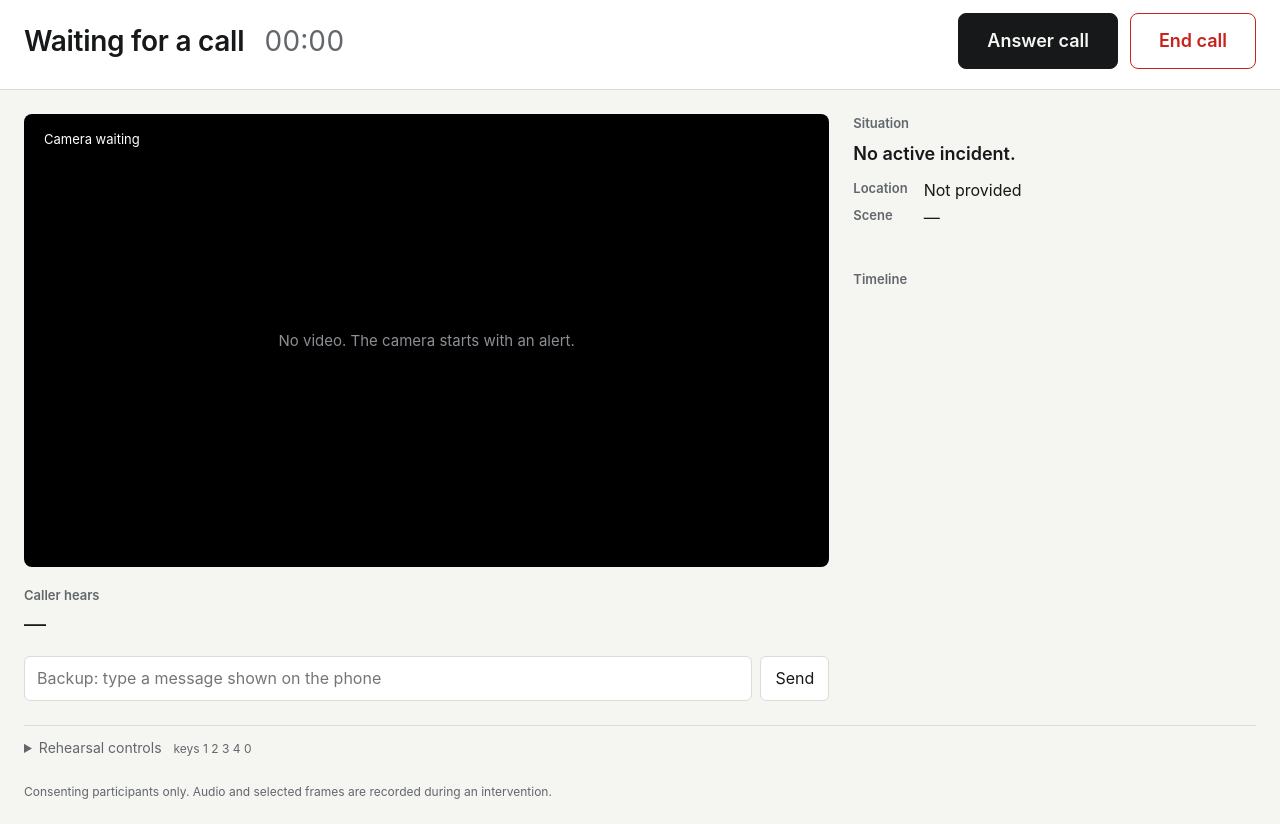
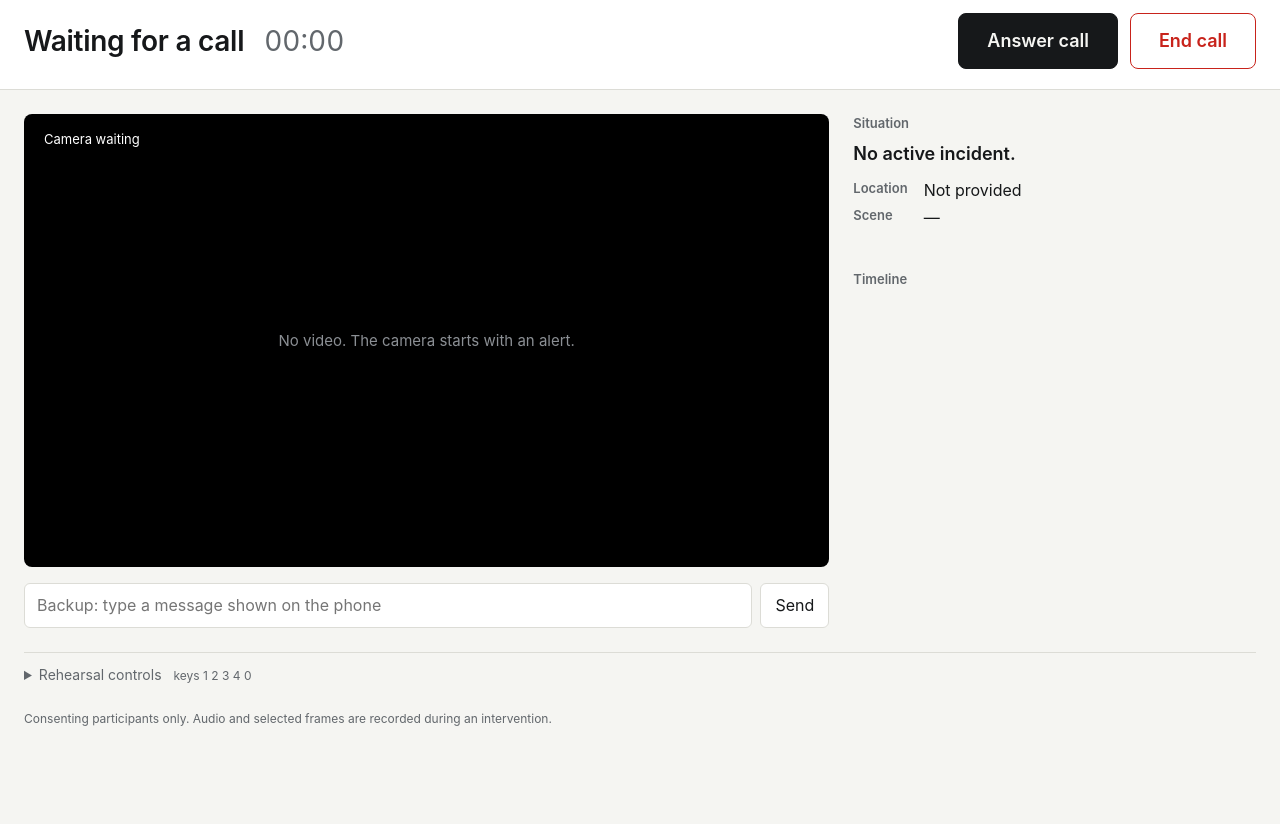
Before and after one commit to HackJunctionFrance/Meta, a plain HTML site: page web/console.html in a window 1280 px wide. Shown: the part 55-879 px from the top of the page. After the commit the page ends 806 px from the top, so only its background shows below. Drawn offline with Linux system fonts and the light colour scheme; files that its build step writes are made by us from their sources; files whose address does not match are found by name.

Commit message:
Console: remove caller-hears caption block
Co-Authored-By: Claude Opus 5.5 <noreply@anthropic.com>
Claude-Session: https://claude.ai/code/session_01RuKPH4AKsvASXB9PfhUYAa

```diff
--- a/web/console.html
+++ b/web/console.html
@@ -36,10 +36,6 @@
           <span class="badge" id="device">Camera waiting</span>
         </div>
         <p id="beat" class="beat" hidden>CPR in progress · 110 compressions/min</p>
-        <div class="caption">
-          <span id="source" class="label">Caller hears</span>
-          <p id="caption">—</p>
-        </div>
         <form id="captionControls" class="say" hidden onsubmit="return false">
           <input id="manualCaption" placeholder="Backup: type a message shown on the phone" maxlength="2000" autocomplete="off" />
           <button id="sendCaption" type="submit">Send</button>
```
